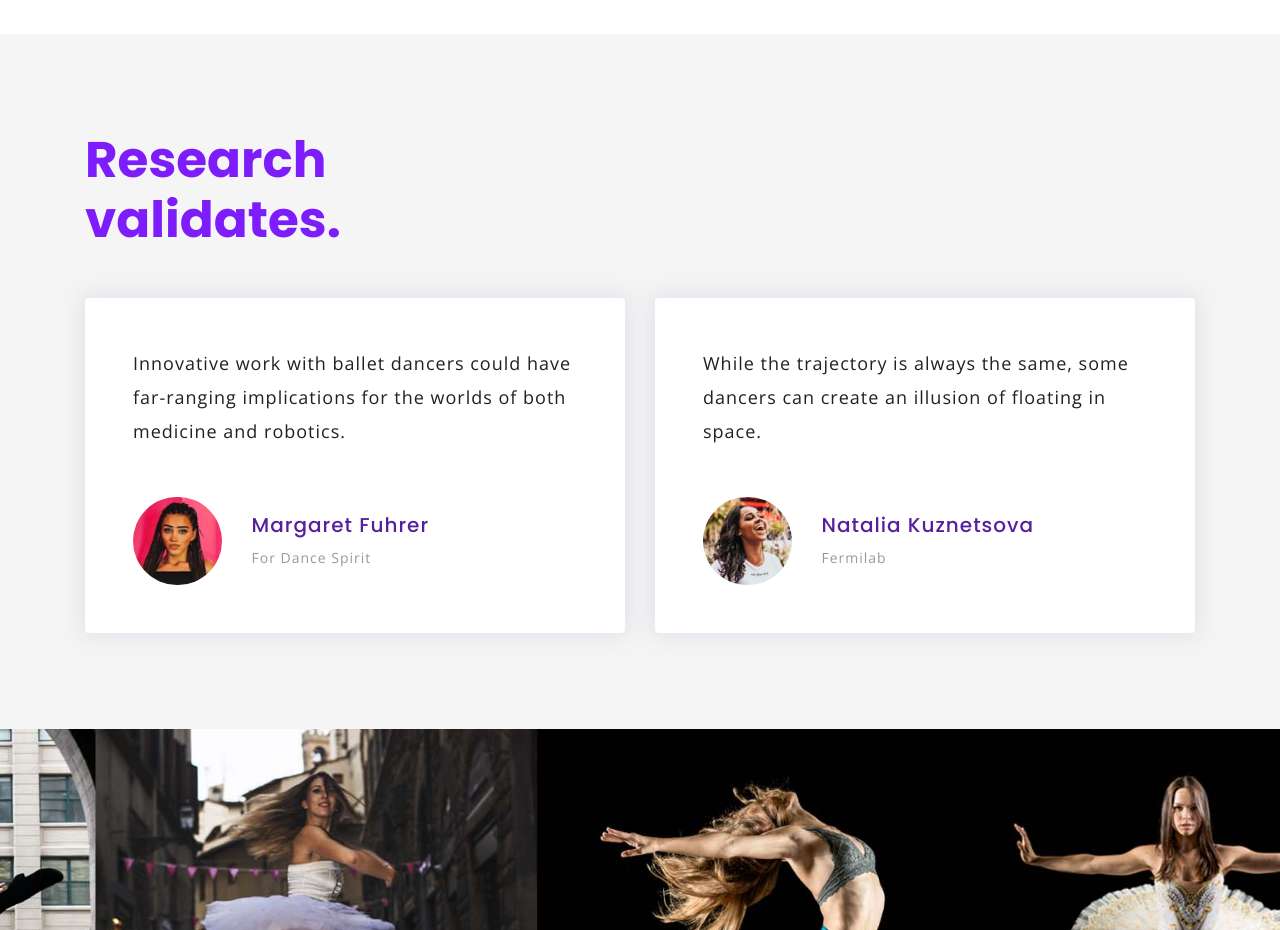
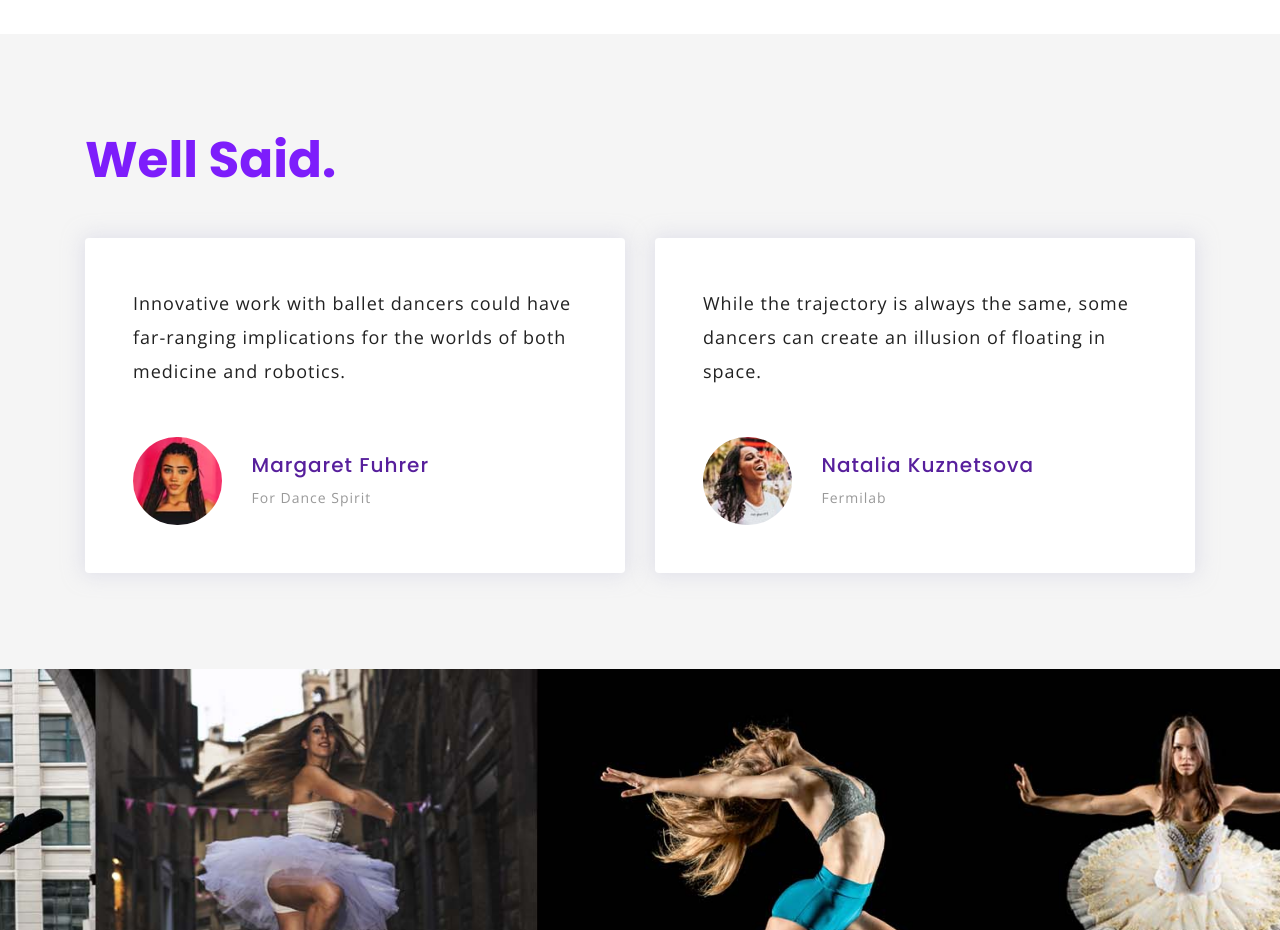
Before and after one commit to WHOmentorsdotcom/ballerinagirl.org, a plain HTML site: page index.html in a window 1280 px wide. Shown: the part 2900-3830 px from the top of the page. Drawn offline with nearby package versions, Linux system fonts and the light colour scheme.

Commit message:
2nd change

```diff
--- a/index.html
+++ b/index.html
@@ -197,7 +197,7 @@ License URL: http://creativecommons.org/licenses/by/3.0/
 	<!-- testimonials -->
 	<div class="testimonials py-5" id="testi">
 		<div class="container py-xl-5 py-lg-3">
-			<h3 class="title-w3 mb-5 font-weight-bold">Research validates.</h3>
+			<h3 class="title-w3 mb-5 font-weight-bold">Well Said.</h3>
 			<div class="row">
 				<div class="col-lg-6 w3_testimonials_grid">
 					<div class="bg-white rounded p-5">
```
